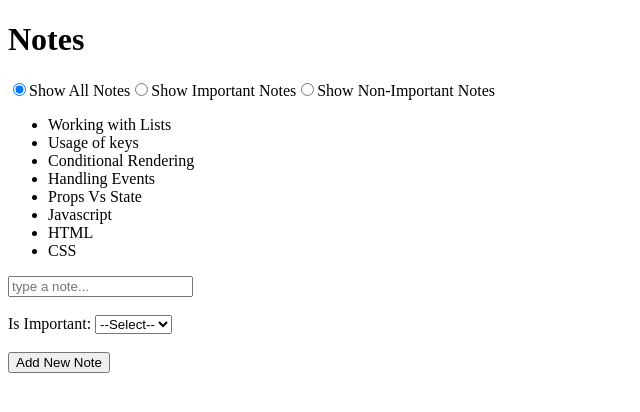
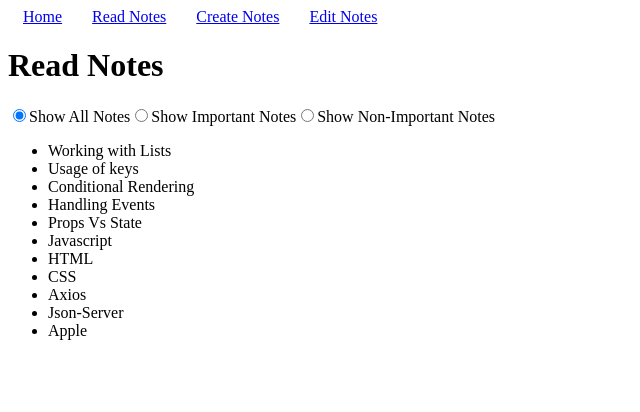
Before and after one commit to githubscientist/reactb47, a React (Create React App) app: page /read in a window 1280 px wide. Shown: the top 412 px of the page, without its empty margins (0-640 px from the left). Built offline with nearby package versions, Linux system fonts and the light colour scheme; data requests are answered from the project's data file.

Commit message:
refactored+router

```diff
--- a/db.json
+++ b/db.json
@@ -39,6 +39,21 @@
       "id": 8,
       "content": "CSS",
       "important": true
+    },
+    {
+      "id": 9,
+      "content": "Axios",
+      "important": true
+    },
+    {
+      "id": 10,
+      "content": "Json-Server",
+      "important": false
+    },
+    {
+      "id": 11,
+      "content": "Apple",
+      "important": true
     }
   ]
 }
--- a/src/App.js
+++ b/src/App.js
@@ -1,53 +1,43 @@
-// A Simple Note taking Application
 import axios from 'axios';
 import React, { useEffect, useRef, useState } from 'react';
-
-function Note({note}) {
-  return (
-    <li>{ note.content }</li>
-  )
-}
+import CreateNote from './components/CreateNote';
+import ReadNotes from './components/ReadNotes';
+import { Link, Route, BrowserRouter as Router, Routes } from 'react-router-dom';
+import Home from './components/Home';
+import EditNote from './components/EditNote';
 
 function App() {
 
-  // define a state
   const [notes, setNotes] = useState([]);
   const [newNoteContent, setNewNoteContent] = useState('');
   const [newNoteImportant, setNewNoteImportant] = useState('');
   const [showStatus, setShowStatus] = useState('all');
 
-  // runs always
+  const padding = {
+    padding: 15
+  };
+
   useEffect(() => {
     axios
       .get('http://localhost:3001/notes/')
       .then(response => setNotes(response.data));
   });
 
-  // create a reference for the first input text box
   const newNoteContentRef = useRef(null);
 
-  // define the addNote method
   let addNote = (event) => {
     event.preventDefault();
 
-    // create a new object
     let noteObject = {
       id: notes.length + 1,
       content: newNoteContent,
       important: newNoteImportant==='true',
     }
 
-    // add the new object to the notes state
-    // setNotes(notes.concat(noteObject));
-
-    // send the record to the json server
     axios
       .post('http://localhost:3001/notes/', noteObject)
-      .then(response => console.log(response));
+      // .then(response => console.log(response));
 
-    // console.log(noteObject);
-
-    // clear the input text box
     setNewNoteContent('');
     setNewNoteImportant('');
     newNoteContentRef.current.focus();
@@ -63,73 +53,25 @@ function App() {
 
   let handleStatusChange = (event) => {
     setShowStatus(event.target.value);
-    // console.log(event.target.value);
   }
 
-  let filterNotes = (notes, status) => {
-    switch (status) {
-      case 'all':
-        return notes;
-      case 'imp':
-        return notes.filter(note => note.important === true);
-      case 'nonimp':
-        return notes.filter(note => note.important === false);
-    }
-  }
+  return (
+    <Router>
 
-  const notesFiltered = filterNotes(notes, showStatus);
+      <div>
+        <Link style={padding} to="/">Home</Link>
+        <Link style={padding} to="/read">Read Notes</Link>
+        <Link style={padding} to="/create">Create Notes</Link>
+        <Link style={padding} to="/edit">Edit Notes</Link>
+      </div>
 
-  return (
-    <div>
-      <h1>Notes</h1>
-
-      <label>
-        <input type='radio' name='filter' value="all" checked={ showStatus === 'all' } onChange={handleStatusChange} />
-        Show All Notes
-      </label>
-
-      <label>
-        <input type='radio' name='filter' value="imp" checked={ showStatus === 'imp' } onChange={handleStatusChange} />
-        Show Important Notes
-      </label>
-
-      <label>
-        <input type='radio' name='filter' value="nonimp" checked={ showStatus === 'nonimp' } onChange={handleStatusChange} />
-        Show Non-Important Notes
-      </label>
-
-      <ul>
-        {notesFiltered.map(note =>
-          <Note key={note.id} note={note} />
-        )}
-      </ul>
-
-      {/* add a simple form for adding notes */}
-      <form onSubmit={addNote}>
-        <input
-          value={newNoteContent}
-          onChange={handleNoteChange}
-          placeholder='type a note...'
-          ref={newNoteContentRef}
-          /> <br /><br />
-        {/* <input
-          type='text'
-          placeholder='enter true or false'
-          value={newNoteImportant}
-          onChange={(e) => setNewNoteImportant(e.target.value)} /> */}
-        <label form='dropdownNoteImportant'>Is Important: </label>
-        <select
-          id='dropdownNoteImportant'
-          onChange={handleSelectChange}
-          value={newNoteImportant}>
-          <option>--Select--</option>
-          <option>true</option>
-          <option>false</option>
-        </select>
-        <br /><br />
-        <button type='submit'>Add New Note</button>
-      </form>
-    </div>
+      <Routes>
+        <Route path='/read' element={<ReadNotes showStatus={showStatus} handleStatusChange={handleStatusChange} notes={notes} />} />
+        <Route path='/create' element={<CreateNote addNote={addNote} newNoteContent={newNoteContent} handleNoteChange={handleNoteChange} newNoteContentRef={newNoteContentRef} handleSelectChange={handleSelectChange} newNoteImportant={newNoteImportant} />} />
+        <Route path='/' element={<Home />} />
+        <Route path='/edit' element={<EditNote />} />
+      </Routes>
+    </Router>
   )
 }
 
--- /dev/null
+++ b/src/components/CreateNote.js
@@ -0,0 +1,31 @@
+import React from 'react'
+
+function CreateNote({addNote, newNoteContent, handleNoteChange, newNoteContentRef, handleSelectChange, newNoteImportant}) {
+  return (
+      <div>
+          <h1>Create Notes</h1>
+          <form onSubmit={addNote}>
+            <input
+            value={newNoteContent}
+            onChange={handleNoteChange}
+            placeholder='type a note...'
+            ref={newNoteContentRef}
+            /> <br /><br />
+
+            <label form='dropdownNoteImportant'>Is Important: </label>
+            <select
+            id='dropdownNoteImportant'
+            onChange={handleSelectChange}
+            value={newNoteImportant}>
+            <option>--Select--</option>
+            <option>true</option>
+            <option>false</option>
+            </select>
+            <br /><br />
+            <button type='submit'>Add New Note</button>
+        </form>
+    </div>
+  )
+}
+
+export default CreateNote;
--- /dev/null
+++ b/src/components/EditNote.js
@@ -0,0 +1,62 @@
+import axios from 'axios';
+import React, { useEffect, useState } from 'react';
+
+function UpdateForm() {
+    return (
+        <div>
+          <form>
+            <input
+            placeholder='type a note...'
+            /> <br /><br />
+
+            <label form='dropdownNoteImportant'>Is Important: </label>
+            <select
+            id='dropdownNoteImportant'>
+            <option>--Select--</option>
+            <option>true</option>
+            <option>false</option>
+            </select>
+            <br /><br />
+            <button type='submit'>Update Note</button>
+        </form>
+    </div>
+    )
+}
+
+function EditNote() {
+    const [options, setOptions] = useState([]);
+    const [selectedOption, setSelectedOption] = useState('');
+
+    // get the id's from backend
+    useEffect(() => {
+        axios
+            .get('http://localhost:3001/notes/')
+            .then(response => setOptions(response.data));
+    }, []);
+
+    let selectHandler = (event) => {
+        setSelectedOption(event.target.value);
+    }
+
+    return (
+        <div>
+            <h1>Edit Notes</h1>
+
+            <label>
+                Select an ID to Edit
+                <select onChange={selectHandler} value={selectedOption}>
+                    <option value=''>Select an Option</option>
+                    {
+                        options.map(option => (
+                            <option key={option.id}>{option.id}</option>
+                        ))
+                    }
+                </select>
+            </label>
+            <br /><br />
+            {selectedOption && <UpdateForm />}
+      </div>
+  )
+}
+
+export default EditNote;
--- /dev/null
+++ b/src/components/Home.js
@@ -0,0 +1,11 @@
+import React from 'react';
+
+function Home() {
+  return (
+      <div>
+          <h1>Notes Application</h1>
+    </div>
+  )
+}
+
+export default Home;
--- /dev/null
+++ b/src/components/Note.js
@@ -0,0 +1,9 @@
+import React from 'react';
+
+function Note({note}) {
+  return (
+    <li>{ note.content }</li>
+  )
+}
+
+export default Note;
--- /dev/null
+++ b/src/components/ReadNotes.js
@@ -0,0 +1,47 @@
+import React from 'react';
+import Note from './Note';
+
+function ReadNotes({notes, showStatus, handleStatusChange}) {
+
+    let filterNotes = (notes, status) => {
+        switch (status) {
+        case 'all':
+            return notes;
+        case 'imp':
+            return notes.filter(note => note.important === true);
+        case 'nonimp':
+            return notes.filter(note => note.important === false);
+        }
+    }
+
+  const notesFiltered = filterNotes(notes, showStatus);
+
+  return (
+    <div>
+        <h1>Read Notes</h1>
+
+        <label>
+            <input type='radio' name='filter' value="all" checked={ showStatus === 'all' } onChange={handleStatusChange} />
+            Show All Notes
+        </label>
+
+        <label>
+            <input type='radio' name='filter' value="imp" checked={ showStatus === 'imp' } onChange={handleStatusChange} />
+            Show Important Notes
+        </label>
+
+        <label>
+            <input type='radio' name='filter' value="nonimp" checked={ showStatus === 'nonimp' } onChange={handleStatusChange} />
+            Show Non-Important Notes
+        </label>
+
+        <ul>
+            {notesFiltered.map(note =>
+            <Note key={note.id} note={note} />
+            )}
+        </ul>
+    </div>
+  )
+}
+
+export default ReadNotes;
```
